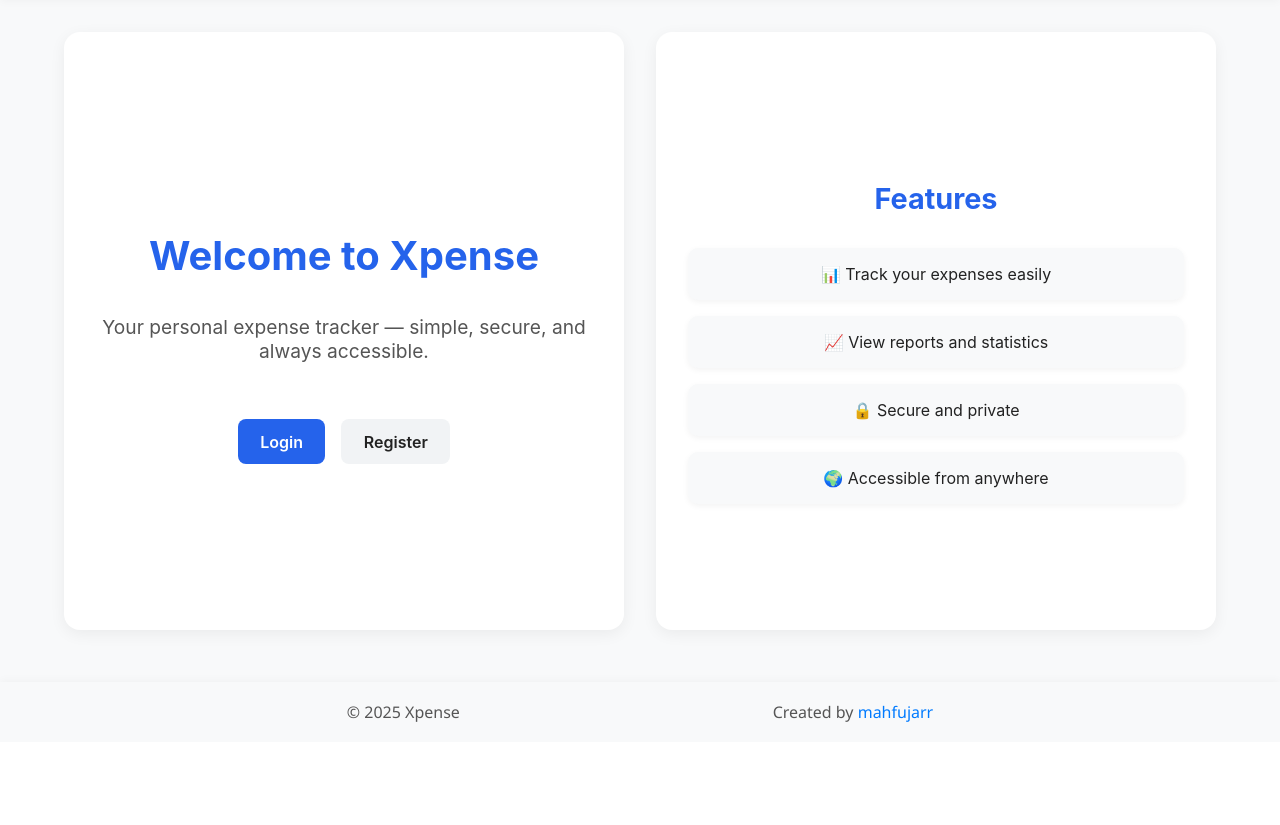
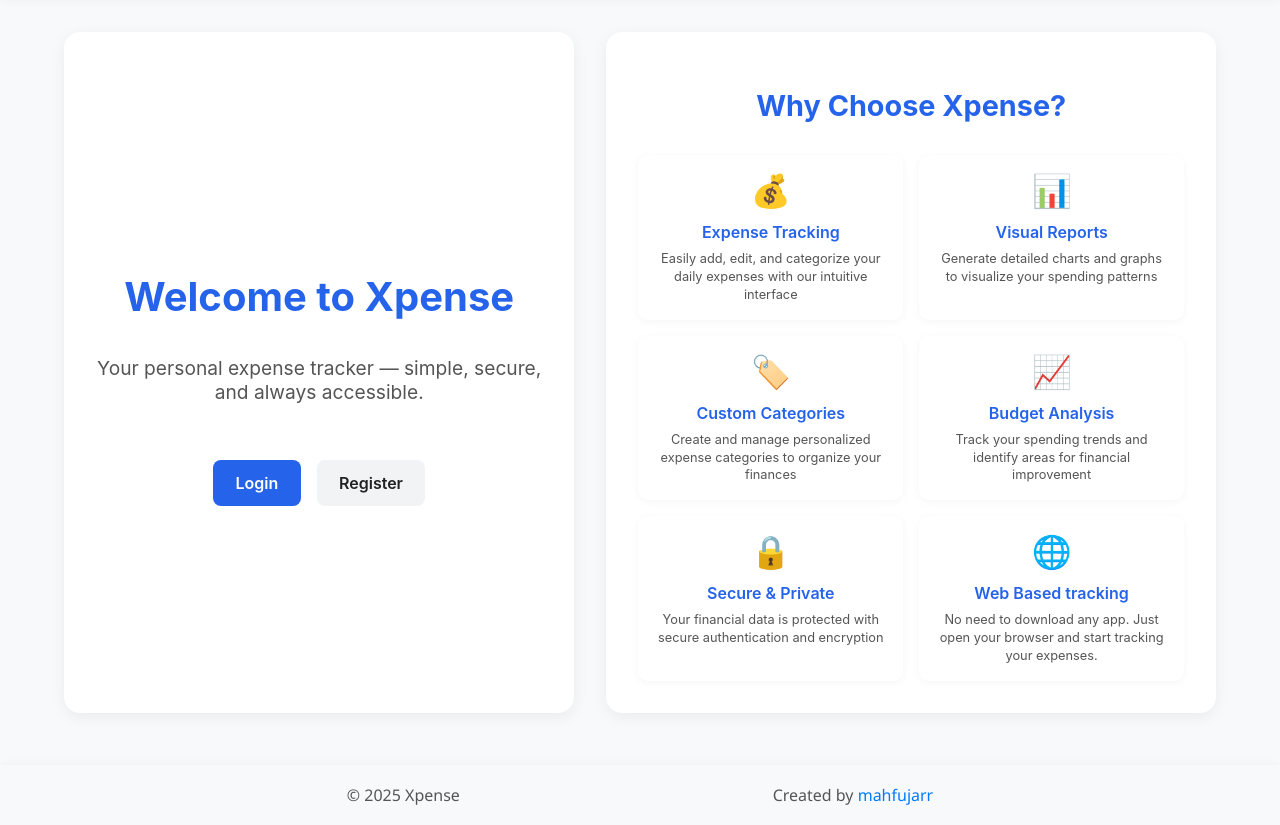
Before and after one commit to mahfujarr/Xpense, a PHP site: page / in a window 1280 px wide. Shown: the part 58-883 px from the top of the page. Before the commit the page ends 780 px from the top, so only its background shows below. Run offline with PHP 8.4, Linux system fonts and the light colour scheme.

Commit message:
enhanced the index page and dashboard modal opeoning buttons

```diff
--- a/assets/css/dashboard.css
+++ b/assets/css/dashboard.css
@@ -920,7 +920,7 @@ body {
   }
 }
 
-@media (hover: hover) {
+@media (hover: hover) and (pointer: fine) {
   .dashboard-card:hover {
     /* box-shadow: 0 6px 24px rgba(0, 0, 0, 0.1); */
     transform: scale(1.02);
--- a/assets/css/index.css
+++ b/assets/css/index.css
@@ -96,14 +96,14 @@ body {
    Features Section
 ======================== */
 .features {
-  flex: 1 1 45%;
+  flex: 1 1 55%;
   background: var(--card-bg);
   border-radius: 16px;
   box-shadow: 0 4px 16px rgba(0, 0, 0, 0.06);
   padding: 2rem;
   display: flex;
   flex-direction: column;
-  justify-content: center;
+  justify-content: flex-start;
   cursor: default;
 }
 
@@ -114,31 +114,48 @@ body {
   margin-bottom: 2rem;
 }
 
-.features ul {
-  display: flex;
-  grid-template-columns: repeat(auto-fit, minmax(180px, 1fr));
+.features-grid {
+  display: grid;
+  grid-template-columns: repeat(auto-fit, minmax(200px, 1fr));
   gap: 1rem;
-  list-style: none;
   padding: 0;
   margin: 0;
-  flex-direction: column;
 }
 
-.features li {
-  background: var(--bg);
+.feature-card {
+  /* background: var(--bg); */
   padding: 1rem;
   border-radius: 10px;
   text-align: center;
-  font-size: 1rem;
-  box-shadow: 0 2px 6px rgba(0, 0, 0, 0.05);
-  transition: transform 0.2s, background 0.2s;
+  box-shadow: 0 2px 8px rgba(0, 0, 0, 0.04);
+  transition: all 0.3s ease;
+  /* border: 1px solid var(--primary); */
   display: flex;
+  flex-direction: column;
   align-items: center;
-  justify-content: center;
   gap: 0.5rem;
 }
 
-@media (hover: hover) {
+.feature-icon {
+  font-size: 2rem;
+  margin-bottom: 0.25rem;
+}
+
+.feature-card h3 {
+  font-size: 1rem;
+  font-weight: 600;
+  color: var(--primary);
+  margin: 0;
+}
+
+.feature-card p {
+  font-size: 0.8rem;
+  color: var(--muted);
+  margin: 0;
+  line-height: 1.4;
+}
+
+@media (hover: hover) and (pointer: fine) {
   .btn.primary:hover {
     background: var(--primary-dark);
     transform: translateX(-10px) scale(0.96);
@@ -147,10 +164,13 @@ body {
     background: #e2e6ea;
     transform: translateX(5px) scale(0.96);
   }
-  .features ul li:hover {
-    transform: translateX(5px) scale(0.98);
-    box-shadow: 0 8px 24px rgba(0, 0, 0, 0.12);
-    border: 1px solid #3182ce;
+  .feature-card:hover {
+    transform: translateY(-5px);
+    box-shadow: 0 8px 24px rgba(0, 0, 0, 0.15);
+    border-color: var(--primary);
+  }
+  .feature-card:hover .feature-icon {
+    transform: scale(1.1);
   }
 }
 
@@ -161,6 +181,10 @@ body {
   .main-content {
     flex-direction: column;
     gap: 1.5rem;
+  }
+  .features-grid {
+    grid-template-columns: repeat(auto-fit, minmax(200px, 1fr));
+    gap: 1rem;
   }
 }
 
@@ -176,7 +200,14 @@ body {
   .hero p {
     font-size: 1rem;
   }
-  .features ul {
+  .features-grid {
     grid-template-columns: 1fr;
+    gap: 1rem;
+  }
+  .feature-card {
+    padding: 1.25rem;
+  }
+  .feature-icon {
+    font-size: 2rem;
   }
 }
--- a/index.php
+++ b/index.php
@@ -27,13 +27,49 @@ if (isset($_SESSION['user_id'])) {
 
         <!-- Features Section -->
         <section class="features">
-            <h2>Features</h2>
-            <ul>
-                <li>📊 Track your expenses easily</li>
-                <li>📈 View reports and statistics</li>
-                <li>🔒 Secure and private</li>
-                <li>🌍 Accessible from anywhere</li>
-            </ul>
+            <h2>Why Choose Xpense?</h2>
+            <div class="features-grid">
+                <div class="feature-card">
+                    <div class="feature-icon">💰</div>
+                    <h3>Expense Tracking</h3>
+                    <p>Easily add, edit, and categorize your daily expenses with our intuitive interface</p>
+                </div>
+                <div class="feature-card">
+                    <div class="feature-icon">📊</div>
+                    <h3>Visual Reports</h3>
+                    <p>Generate detailed charts and graphs to visualize your spending patterns</p>
+                </div>
+                <div class="feature-card">
+                    <div class="feature-icon">🏷️</div>
+                    <h3>Custom Categories</h3>
+                    <p>Create and manage personalized expense categories to organize your finances</p>
+                </div>
+                <div class="feature-card">
+                    <div class="feature-icon">📈</div>
+                    <h3>Budget Analysis</h3>
+                    <p>Track your spending trends and identify areas for financial improvement</p>
+                </div>
+                <div class="feature-card">
+                    <div class="feature-icon">🔒</div>
+                    <h3>Secure & Private</h3>
+                    <p>Your financial data is protected with secure authentication and encryption</p>
+                </div>
+                <!-- <div class="feature-card">
+                    <div class="feature-icon">📱</div>
+                    <h3>Responsive Design</h3>
+                    <p>Access your expense tracker from any device - desktop, tablet, or mobile</p>
+                </div>
+                <div class="feature-card">
+                    <div class="feature-icon">⚡</div>
+                    <h3>Quick Entry</h3>
+                    <p>Add expenses in seconds with our streamlined input forms and validation</p>
+                </div> -->
+                <div class="feature-card">
+                    <div class="feature-icon">🌐</div>
+                    <h3>Web Based tracking</h3>
+                    <p>No need to download any app. Just open your browser and start tracking your expenses.</p>
+                </div>
+            </div>
         </section>
 
     </main>
```
